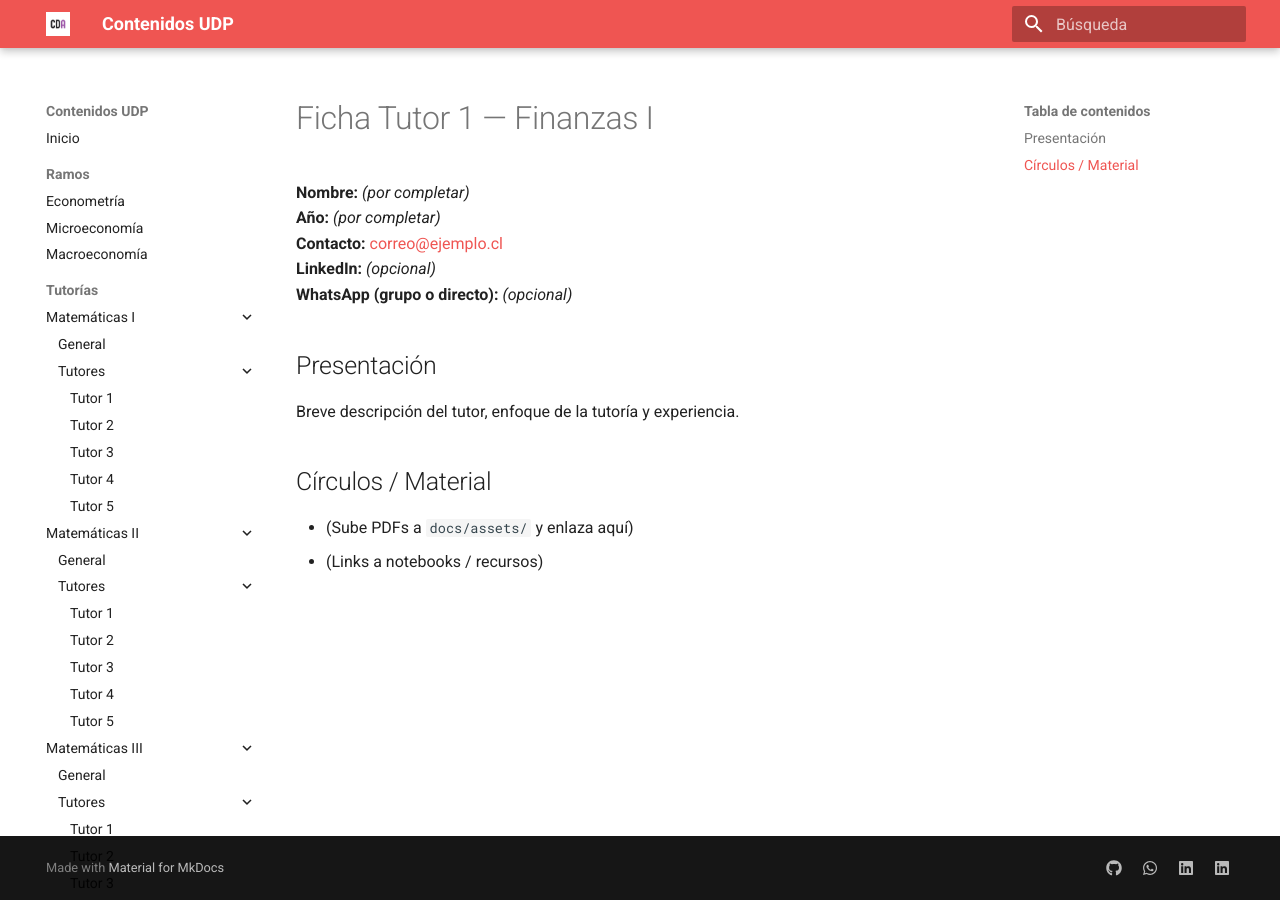
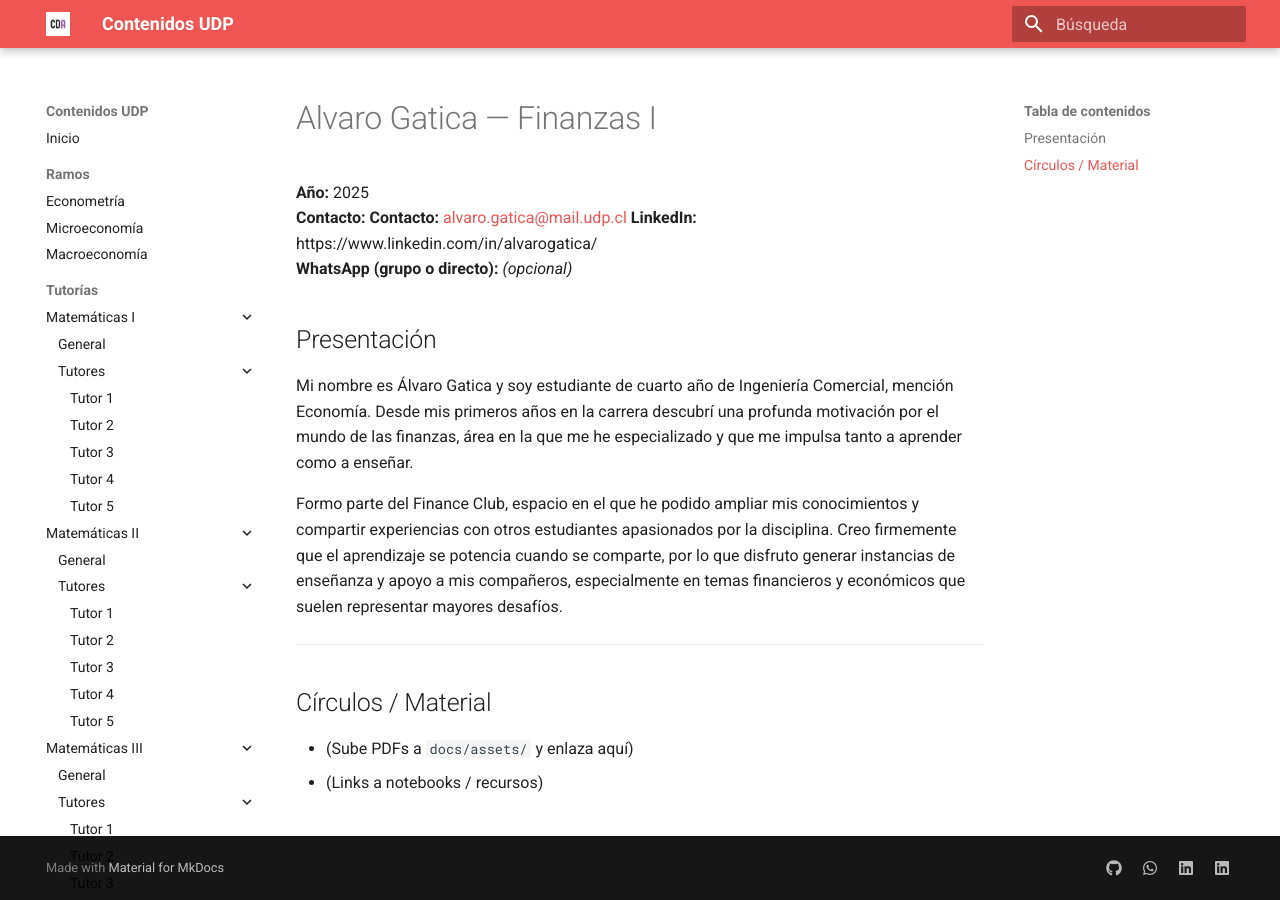
Before and after one commit to cda-fae/cda-fae, an MkDocs documentation site: the page built from docs/tutorias/finanzas-1/tutores/tutor1.md, in a window 1280 px wide. Built offline with MkDocs 1.6.1 and Material for MkDocs 9.7.7, drawn with Linux system fonts in a browser that asks for light colours.

Commit message:
Agrego datos de Tutor 1 en Finanzas I

```diff
--- a/docs/tutorias/finanzas-1/tutores/tutor1.md
+++ b/docs/tutorias/finanzas-1/tutores/tutor1.md
@@ -1,13 +1,20 @@
-# Ficha Tutor 1 — Finanzas I
+# Alvaro Gatica — Finanzas I
 
-**Nombre:** _(por completar)_
-**Año:** _(por completar)_
-**Contacto:** [correo@ejemplo.cl](mailto:correo@ejemplo.cl)
-**LinkedIn:** _(opcional)_
+
+**Año:** 2025
+**Contacto:** **Contacto:** [alvaro.gatica@mail.udp.cl](mailto:alvaro.gatica@mail.udp.cl?subject=Consulta%20Tutor%C3%ADas%20Finanzas%20I)
+**LinkedIn:** https://www.linkedin.com/in/alvarogatica/
 **WhatsApp (grupo o directo):** _(opcional)_
 
 ## Presentación
-Breve descripción del tutor, enfoque de la tutoría y experiencia.
+Mi nombre es Álvaro Gatica y soy estudiante de cuarto año de Ingeniería Comercial, mención Economía.
+Desde mis primeros años en la carrera descubrí una profunda motivación por el mundo de las finanzas, área en la que me he especializado y que me impulsa tanto a aprender como a enseñar.
+
+Formo parte del Finance Club, espacio en el que he podido ampliar mis conocimientos y compartir experiencias con otros estudiantes apasionados por la disciplina.
+Creo firmemente que el aprendizaje se potencia cuando se comparte, por lo que disfruto generar instancias de enseñanza y apoyo a mis compañeros,
+especialmente en temas financieros y económicos que suelen representar mayores desafíos.
+
+---
 
 ## Círculos / Material
 - (Sube PDFs a `docs/assets/` y enlaza aquí)
```
